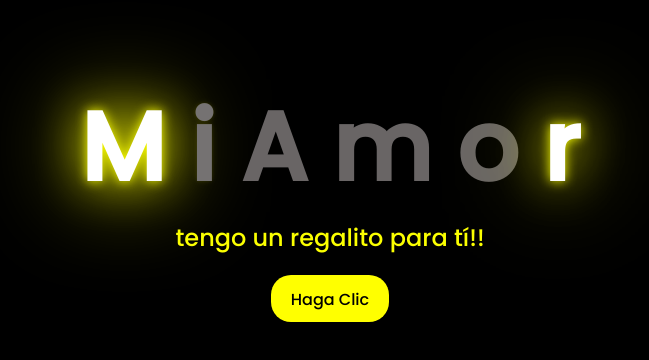
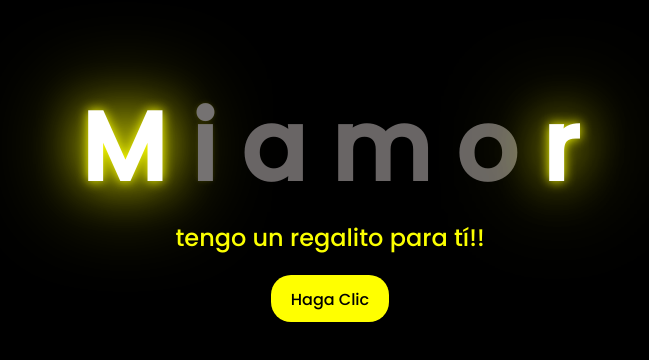
Before and after one commit to Dgmzzx/floresamarillas, a plain HTML site: page index.html in a window 1280 px wide. Shown: the part 210-570 px from the top of the page, without its empty margins (318-967 px from the left). Drawn offline with Linux system fonts and the light colour scheme.

Commit message:
Update index.html

```diff
--- a/index.html
+++ b/index.html
@@ -13,7 +13,7 @@
 
         <span>M</span>
         <span>i</span>
-        <span>A</span>
+        <span>a</span>
         <span>m</span>
         <span>o</span>
         <span>r</span>
```
